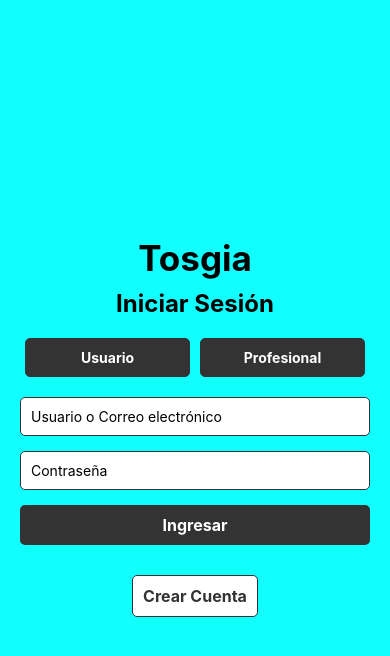
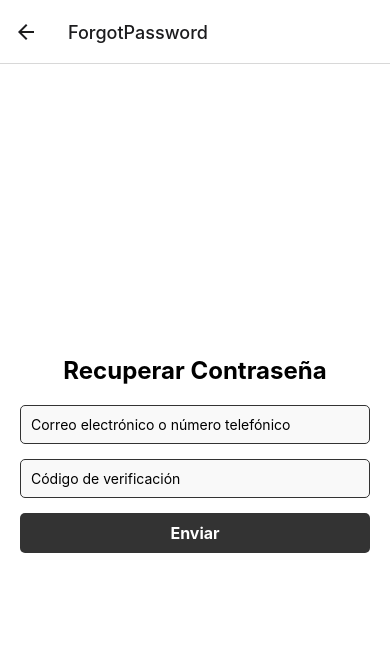
Before and after one commit to OficialNico/Tosgia, a React Native app: screen /ForgotPassword in a window 390 px wide. Shown: the top 656 px of the page. Built offline with nearby package versions, Linux system fonts and the light colour scheme.

Commit message:
arreglos

```diff
--- /dev/null
+++ b/src/components/Auth/ForgotPasswordScreen.js
@@ -0,0 +1,71 @@
+import React, { useState } from 'react';
+import { View, Text, TextInput, TouchableOpacity, StyleSheet } from 'react-native';
+
+const ForgotPasswordScreen = () => {
+  const [emailOrPhone, setEmailOrPhone] = useState('');
+  const [verificationCode, setVerificationCode] = useState('');
+
+  const handleSend = () => {
+    // Lógica para enviar el código de verificación
+    alert('Código enviado. Por favor verifica tu correo o teléfono.');
+  };
+
+  return (
+    <View style={styles.container}>
+      <Text style={styles.title}>Recuperar Contraseña</Text>
+      <TextInput
+        style={styles.input}
+        placeholder="Correo electrónico o número telefónico"
+        value={emailOrPhone}
+        onChangeText={setEmailOrPhone}
+      />
+      <TextInput
+        style={styles.input}
+        placeholder="Código de verificación"
+        value={verificationCode}
+        onChangeText={setVerificationCode}
+      />
+      <TouchableOpacity style={styles.sendButton} onPress={handleSend}>
+        <Text style={styles.sendButtonText}>Enviar</Text>
+      </TouchableOpacity>
+    </View>
+  );
+};
+
+const styles = StyleSheet.create({
+  container: {
+    flex: 1,
+    justifyContent: 'center',
+    alignItems: 'center',
+    paddingHorizontal: 20,
+    backgroundColor: '#fff',
+  },
+  title: {
+    fontSize: 24,
+    fontWeight: 'bold',
+    marginBottom: 20,
+  },
+  input: {
+    width: '100%',
+    padding: 10,
+    borderRadius: 5,
+    borderColor: '#333',
+    borderWidth: 1,
+    marginBottom: 15,
+    backgroundColor: '#f9f9f9',
+  },
+  sendButton: {
+    backgroundColor: '#333',
+    padding: 10,
+    borderRadius: 5,
+    width: '100%',
+    alignItems: 'center',
+  },
+  sendButtonText: {
+    color: '#fff',
+    fontSize: 16,
+    fontWeight: 'bold',
+  },
+});
+
+export default ForgotPasswordScreen;
--- a/src/components/Auth/LoginScreen.js
+++ b/src/components/Auth/LoginScreen.js
@@ -2,20 +2,25 @@ import React, { useState } from "react";
 import { View, Text, TextInput, TouchableOpacity, StyleSheet } from "react-native";
 
 const LoginScreen = ({ navigation }) => {
-  const [selectedRole, setSelectedRole] = useState(null);
+  const [selectedRole, setSelectedRole] = useState(null); // Guarda si es 'user' o 'professional'
   const [username, setUsername] = useState("");
   const [password, setPassword] = useState("");
 
+  // Función para manejar la redirección según el rol
   const handleLogin = () => {
     if (selectedRole === "user" || selectedRole === "professional") {
-      navigation.replace("Main");
+      navigation.replace("Main"); // Reemplaza la pantalla actual con el navegador principal después del inicio de sesión exitoso
     } else {
       alert("Por favor, selecciona tu rol antes de iniciar sesión.");
     }
   };
 
   const handleCreateAccount = () => {
-    navigation.navigate("CreateAccount");
+    navigation.navigate("CreateAccount"); // Navegar a la pantalla de crear cuenta
+  };
+
+  const handleForgotPassword = () => {
+    navigation.navigate("ForgotPassword"); // Navegar a la pantalla de recuperación de contraseña
   };
 
   return (
@@ -23,11 +28,12 @@ const LoginScreen = ({ navigation }) => {
       <Text style={styles.titulo}>Tosgia</Text>
       <Text style={styles.title}>Iniciar Sesión</Text>
 
+      {/* Botones para seleccionar el rol */}
       <View style={styles.roleContainer}>
         <TouchableOpacity
           style={[
             styles.roleButton,
-            selectedRole === "user" && styles.selectedRoleButton,
+            selectedRole === "user" && styles.selectedRoleButton
           ]}
           onPress={() => setSelectedRole("user")}
         >
@@ -36,7 +42,7 @@ const LoginScreen = ({ navigation }) => {
         <TouchableOpacity
           style={[
             styles.roleButton,
-            selectedRole === "professional" && styles.selectedRoleButton,
+            selectedRole === "professional" && styles.selectedRoleButton
           ]}
           onPress={() => setSelectedRole("professional")}
         >
@@ -44,12 +50,15 @@ const LoginScreen = ({ navigation }) => {
         </TouchableOpacity>
       </View>
 
+      {/* Campo de entrada para el nombre de usuario */}
       <TextInput
         style={styles.input}
-        placeholder="Usuario o Correo electrónico"
+        placeholder="Usuario o Correo electronico"
         value={username}
         onChangeText={setUsername}
       />
+
+      {/* Campo de entrada para la contraseña */}
       <TextInput
         style={styles.input}
         placeholder="Contraseña"
@@ -58,10 +67,17 @@ const LoginScreen = ({ navigation }) => {
         onChangeText={setPassword}
       />
 
+      {/* Botón de inicio de sesión */}
       <TouchableOpacity style={styles.loginButton} onPress={handleLogin}>
         <Text style={styles.loginButtonText}>Ingresar</Text>
       </TouchableOpacity>
 
+      {/* Enlace para olvidaste tu contraseña */}
+      <TouchableOpacity onPress={handleForgotPassword}>
+        <Text style={styles.forgotPasswordText}>¿Olvidaste tu contraseña?</Text>
+      </TouchableOpacity>
+
+      {/* Botón para crear cuenta */}
       <TouchableOpacity style={styles.createAccountButton} onPress={handleCreateAccount}>
         <Text style={styles.createAccountButtonText}>Crear Cuenta</Text>
       </TouchableOpacity>
@@ -69,31 +85,33 @@ const LoginScreen = ({ navigation }) => {
   );
 };
 
-// Definir estilos para LoginScreen
+export default LoginScreen;
+
+// Estilos
 const styles = StyleSheet.create({
   container: {
     flex: 1,
     alignItems: "center",
     justifyContent: "center",
     paddingHorizontal: 20,
-    backgroundColor: "#1ff",
+    backgroundColor: "#1ff"
   },
   titulo: {
     fontSize: 35,
     fontWeight: "bold",
-    marginTop: 10,
+    margintop: 10
   },
   title: {
     fontSize: 24,
     fontWeight: "bold",
     marginBottom: 20,
-    marginTop: 10,
+    marginTop: 10
   },
   roleContainer: {
     flexDirection: "row",
     justifyContent: "space-between",
     width: "100%",
-    marginBottom: 20,
+    marginBottom: 20
   },
   roleButton: {
     flex: 1,
@@ -103,14 +121,14 @@ const styles = StyleSheet.create({
     borderWidth: 1,
     borderColor: "#333",
     marginHorizontal: 5,
-    backgroundColor: "#333",
+    backgroundColor: "#333"
   },
   selectedRoleButton: {
-    backgroundColor: "#e00",
+    backgroundColor: "#e00", // Color para el botón seleccionado
   },
   roleText: {
     color: "#fff",
-    fontWeight: "bold",
+    fontWeight: "bold"
   },
   input: {
     width: "100%",
@@ -119,7 +137,7 @@ const styles = StyleSheet.create({
     borderColor: "#333",
     borderWidth: 1,
     marginBottom: 15,
-    backgroundColor: "#fff",
+    backgroundColor: "#fff"
   },
   loginButton: {
     backgroundColor: "#333",
@@ -133,6 +151,11 @@ const styles = StyleSheet.create({
     color: "#fff",
     fontSize: 16,
     fontWeight: "bold",
+  },
+  forgotPasswordText: {
+    color: '#007AFF',
+    marginTop: 15,
+    textDecorationLine: 'underline',
   },
   createAccountButton: {
     marginTop: 20,
@@ -148,5 +171,3 @@ const styles = StyleSheet.create({
     fontWeight: "bold",
   },
 });
-
-export default LoginScreen;
--- /dev/null
+++ b/src/components/Main/MainScreen.js
@@ -0,0 +1,25 @@
+import React from 'react';
+import { View, Text, StyleSheet } from 'react-native';
+
+const MainScreen = () => {
+  return (
+    <View style={styles.container}>
+      <Text style={styles.text}>Bienvenido al Main Screen</Text>
+    </View>
+  );
+};
+
+const styles = StyleSheet.create({
+  container: {
+    flex: 1,
+    justifyContent: 'center',
+    alignItems: 'center',
+    backgroundColor: '#fff',
+  },
+  text: {
+    fontSize: 18,
+    color: '#000',
+  },
+});
+
+export default MainScreen;
--- a/src/navigation/AppNavigator.js
+++ b/src/navigation/AppNavigator.js
@@ -1,43 +1,19 @@
-// src/navigation/AppNavigator.js
 import React from 'react';
 import { createStackNavigator } from '@react-navigation/stack';
-import { createBottomTabNavigator } from '@react-navigation/bottom-tabs';
 import LoginScreen from '../components/Auth/LoginScreen';
 import CreateAccountScreen from '../components/Auth/CreateAccountScreen';
-import UserHomeScreen from '../components/User/UserHomeScreen';
-import ProfessionalHomeScreen from '../components/Professional/ProfessionalHomeScreen';
-import ProfileScreen from '../components/User/ProfileScreen';
-import NotificationScreen from '../components/User/NotificationScreen';
-import NetworkScreen from '../components/User/NetworkScreen';
-import ExploreScreen from '../components/User/ExploreScreen';
-import ChatScreen from '../components/Shared/ChatScreen';
+import ForgotPasswordScreen from '../components/Auth/ForgotPasswordScreen';
+import MainScreen from '../components/Main/MainScreen'; // Asegúrate de que esta ruta es correcta y que MainScreen está exportado correctamente
 
 const Stack = createStackNavigator();
-const Tab = createBottomTabNavigator();
 
-// Tab Navigator para la navegación principal entre diferentes pantallas
-const MainTabNavigator = ({ route }) => {
-  const role = route.params?.role;
-
-  return (
-    <Tab.Navigator screenOptions={{ headerShown: false }}>
-      <Tab.Screen name="Inicio" component={role === 'user' ? UserHomeScreen : ProfessionalHomeScreen} />
-      <Tab.Screen name="Mi Red" component={NetworkScreen} />
-      <Tab.Screen name="Explorar" component={ExploreScreen} />
-      <Tab.Screen name="Notificaciones" component={NotificationScreen} />
-      <Tab.Screen name="Profile" component={ProfileScreen} />
-    </Tab.Navigator>
-  );
-};
-
-// Stack Navigator para la navegación general de la aplicación
 const AppNavigator = () => {
   return (
-    <Stack.Navigator screenOptions={{ headerShown: false }}>
+    <Stack.Navigator>
       <Stack.Screen name="Login" component={LoginScreen} />
       <Stack.Screen name="CreateAccount" component={CreateAccountScreen} />
-      <Stack.Screen name="Main" component={MainTabNavigator} />
-      <Stack.Screen name="Chat" component={ChatScreen} />
+      <Stack.Screen name="ForgotPassword" component={ForgotPasswordScreen} />
+      <Stack.Screen name="Main" component={MainScreen} />
     </Stack.Navigator>
   );
 };
```
